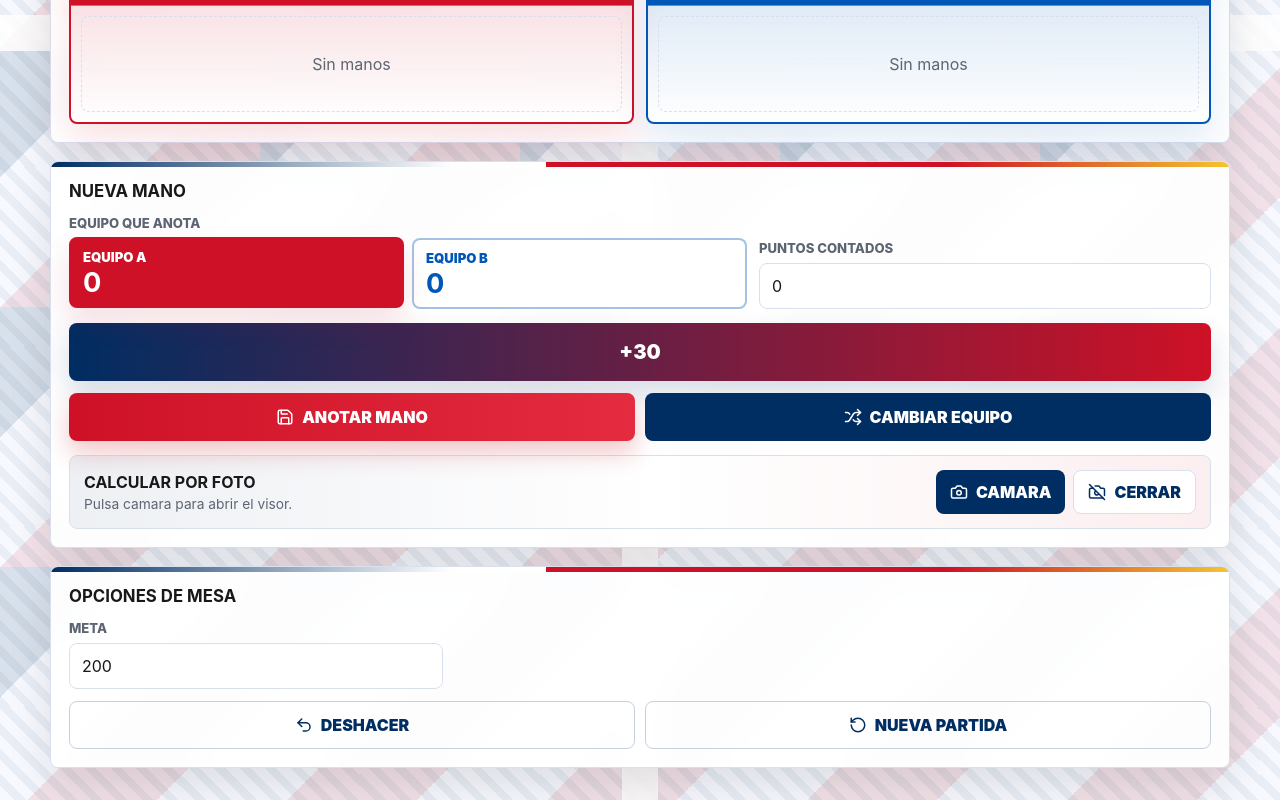
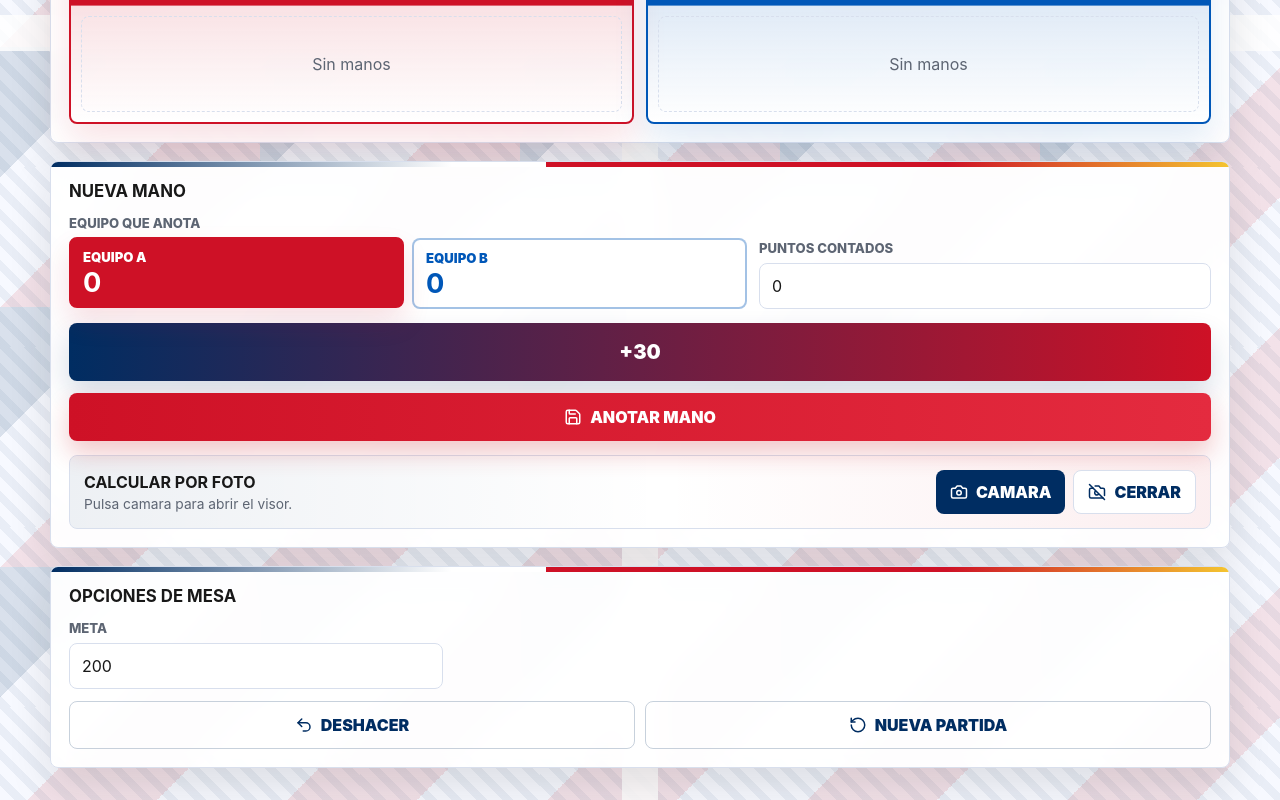
Before and after one commit to elvismedia-create/calculadora-domino-dominicano, a React (Vite) app: page / in a window 1280 px wide. Shown: the part 733-1533 px from the top of the page. Built offline with nearby package versions, Linux system fonts and the light colour scheme.

Commit message:
Remove switch team button

```diff
--- a/src/App.jsx
+++ b/src/App.jsx
@@ -1,5 +1,5 @@
 import React, { useEffect, useMemo, useRef, useState } from "react";
-import { Camera, CameraOff, RotateCcw, Save, ScanLine, Shuffle, Trophy, Undo2 } from "lucide-react";
+import { Camera, CameraOff, RotateCcw, Save, ScanLine, Trophy, Undo2 } from "lucide-react";
 import { createRoot } from "react-dom/client";
 import "./styles.css";
 
@@ -392,10 +392,6 @@ function App() {
                 <Save size={18} />
                 Anotar mano
               </button>
-              <button className="btn secondary" type="button" onClick={() => setWinner(winner === 0 ? 1 : 0)}>
-                <Shuffle size={18} />
-                Cambiar equipo
-              </button>
             </div>
 
             <section className="scanner">
--- a/src/styles.css
+++ b/src/styles.css
@@ -470,7 +470,7 @@ select:focus {
 
 .actions {
   display: grid;
-  grid-template-columns: 1fr 1fr;
+  grid-template-columns: repeat(auto-fit, minmax(180px, 1fr));
   gap: 10px;
   margin-top: 12px;
 }
```
